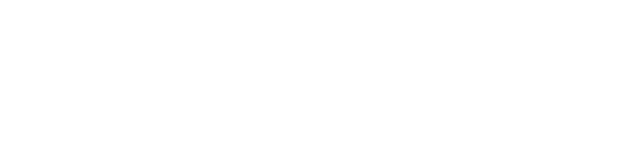
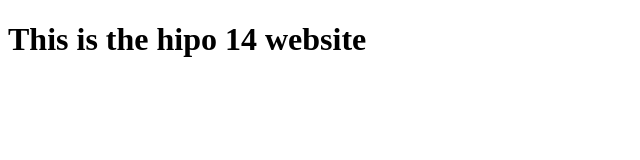
Before and after one commit to BobShoaun/Hipo-13-Website, a plain HTML site: page index.html in a window 1280 px wide. Shown: the whole page, without its empty margins (0-640 px from the left). Drawn offline with Linux system fonts and the light colour scheme.

Commit message:
added header tag for index

```diff
--- a/index.html
+++ b/index.html
@@ -6,6 +6,7 @@
     <title>HiPo 14 Website</title>
 </head>
 <body>
+    <h1>This is the hipo 14 website</h1>
 
 </body>
 </html>
```
